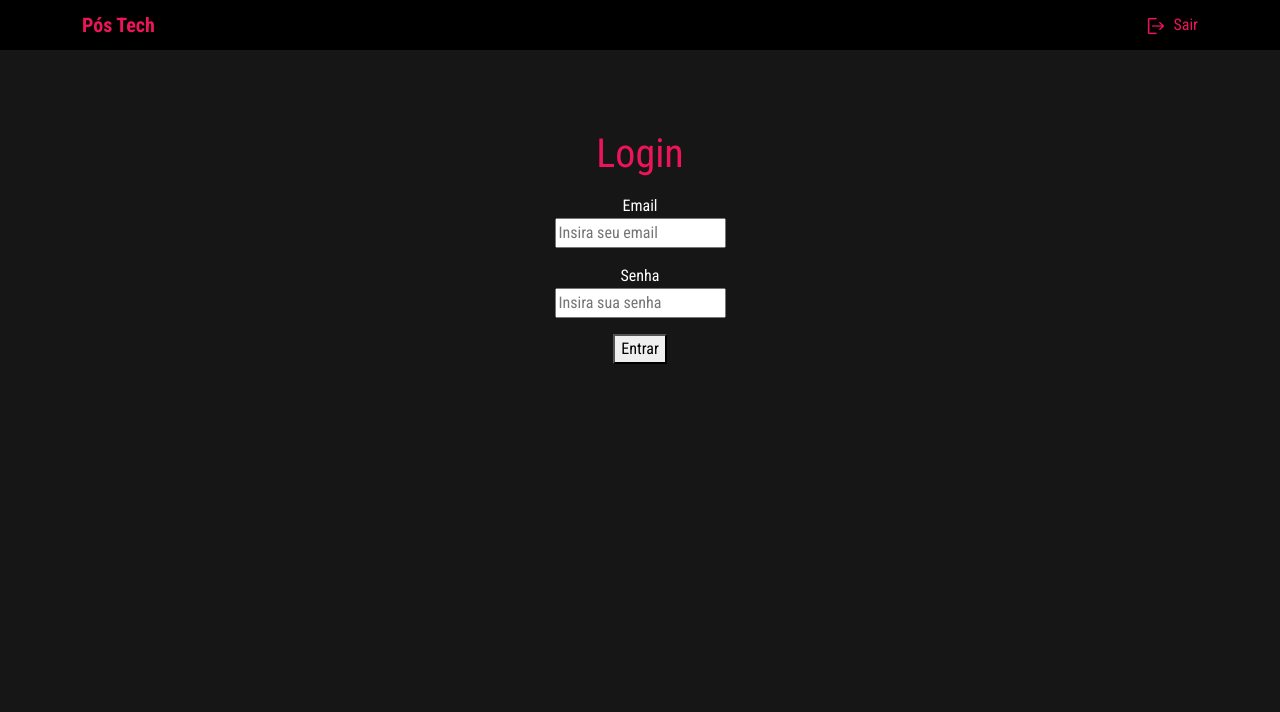
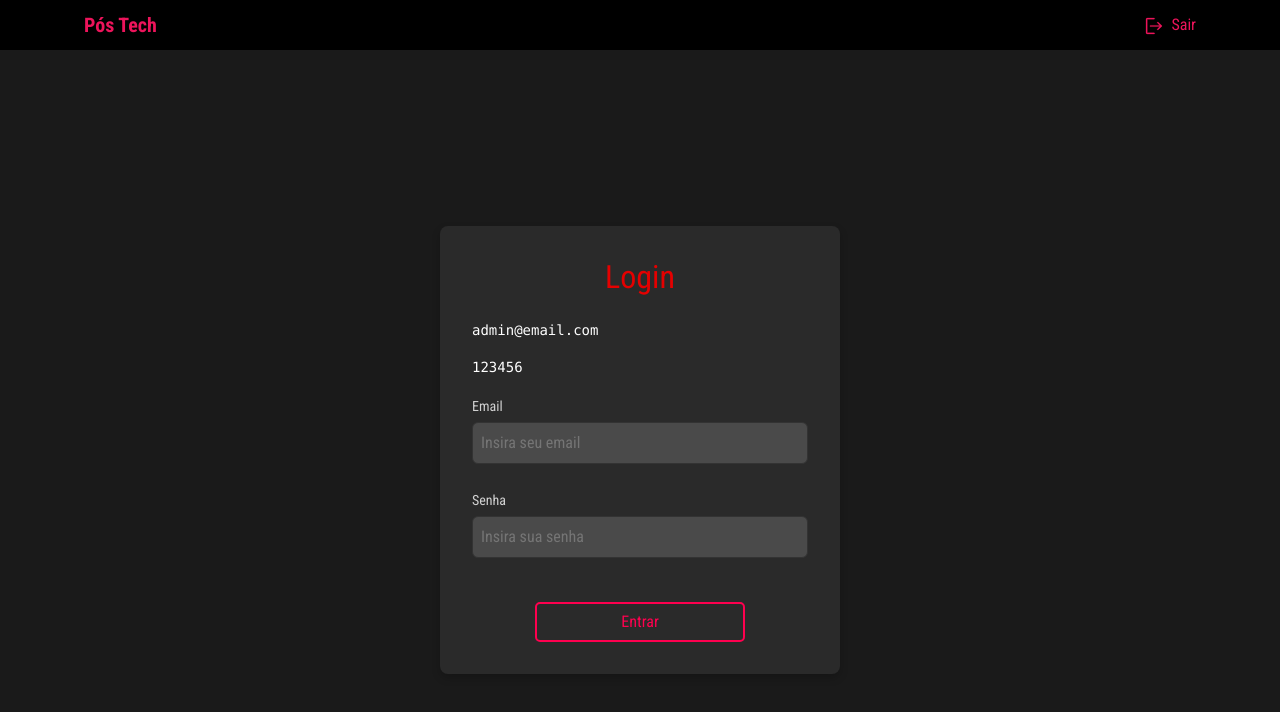
Before and after one commit to techchallengegroup28/TechChallengeFase3, a Next.js app: page /login in a window 1280 px wide. Shown: the top 712 px of the page. Built offline with nearby package versions, Linux system fonts and the light colour scheme.

Commit message:
Criação da janela Login Criação da janela de cadastrar post Criação da janela de detalhes do post Prototipo da janela de editar

```diff
--- a/package.json
+++ b/package.json
@@ -11,12 +11,14 @@
   "dependencies": {
     "bootstrap": "^5.3.3",
     "formik": "^2.4.6",
+    "js-cookie": "^3.0.5",
     "next": "14.2.9",
     "react": "^18",
     "react-dom": "^18",
     "yup": "^1.4.0"
   },
   "devDependencies": {
+    "@types/js-cookie": "^3.0.6",
     "@types/node": "^20",
     "@types/react": "^18",
     "@types/react-dom": "^18",
--- a/src/app/login/page.tsx
+++ b/src/app/login/page.tsx
@@ -1,8 +1,12 @@
 "use client";
 
+import Cookie from "js-cookie";
+import { useState } from "react";
 import React from 'react';
 import { Formik, Form, Field, ErrorMessage, FormikHelpers } from 'formik';
 import * as Yup from 'yup';
+import styles from '@/styles/modules/login.module.css';
+import { useRouter } from 'next/navigation';
 
 interface LoginFormValues {
 	email: string;
@@ -14,69 +18,115 @@ const validationSchema = Yup.object({
 		.email('Email inválido')
 		.required('Campo obrigatório'),
 	password: Yup.string()
-		.min(6, 'A senha deve ter no mínimo 6 caracteres')
 		.required('Campo obrigatório'),
 });
 
 export default function Login() {
 
-	const handleSubmit = (values: LoginFormValues, { setSubmitting }: FormikHelpers<LoginFormValues>) => {
+	const [errorMessage] = useState<string | null>(null);
+	const router = useRouter()
 
-		console.log('Valores do Formulário:', values);
+	const handleSubmit = async (values: LoginFormValues, { resetForm, setStatus  }: FormikHelpers<LoginFormValues>) => {
 
-		setTimeout(() => {
-			// Simulação de uma requisição para a API
-			setSubmitting(false);
-			alert('Login realizado com sucesso!');
-		}, 1000);
+		try {
+			const response = await fetch('http://localhost:3000/api/auth/login', {
+				method: 'POST',
+				headers: {
+					Accept: 'application/json',
+					'Content-Type': 'application/json',
+				},
+				body: JSON.stringify(values),
+			})
 
+			const data = await response.json();
+
+			if (!response.ok) {
+				setStatus({ error: 'Erro ao fazer login. Verifique suas credenciais e tente novamente.' });
+				return;
+			}
+
+			Cookie.set('accessToken', data.accessToken, { expires: 1 })
+			router.push('/admin')
+		} catch (err) {
+			resetForm();
+			setStatus({ error: 'Erro ao fazer login. Verifique suas credenciais e tente novamente.' });
+		}
 	};
 
-
 	return (
-		<section>
-			<div className='container'>
-				<div className="row justify-content-center">
-					<div className="col-12 col-md-8 text-center">
-						<h1 className='color-primary'>Login</h1>
+		<div className={styles.container}>
+		  	<div className={styles.card}>
+				<h2 className={styles.title}>Login</h2>
+				<pre>
+					admin@email.com
+				</pre>
+				<pre>
+					123456
+				</pre>
 				<Formik
-							initialValues={{ email: '', password: '' }}
+			  		initialValues={{ email: "", password: "" }}
 			  		validationSchema={validationSchema}
 			  		onSubmit={handleSubmit}
 				>
-							{({ isSubmitting }: { isSubmitting: boolean }) => (
+					{({ isSubmitting }) => (
 					<Form>
-									<div className='mt-3'>
-										<label htmlFor="email" className='d-block'>Email</label>
+						<div className="mb-4">
+							<label htmlFor="email" className={styles.label}>
+							Email
+							</label>
+
 							<Field
 								type="email"
 								id="email"
 								name="email"
+								className={styles.input}
 								placeholder="Insira seu email"
 							/>
-										<ErrorMessage name="email" component="div" className="error" />
+							<ErrorMessage
+								name="email"
+								component="div"
+								className={styles.errorMessage}
+							/>
 						</div>
 
-									<div className='mt-3'>
-										<label htmlFor="password" className='d-block'>Senha</label>
+						<div className="mb-6">
+							<label htmlFor="password" className={styles.label}>
+								Senha
+							</label>
+
 							<Field
 								type="password"
 								id="password"
 								name="password"
+								className={styles.input}
 								placeholder="Insira sua senha"
 							/>
-										<ErrorMessage name="password" component="div" className="error" />
+							<ErrorMessage
+								name="password"
+								component="div"
+								className={styles.errorMessage}
+							/>
 						</div>
 
-									<button type="submit" disabled={isSubmitting} className='mt-3'>
-										Entrar
+						{errorMessage && (
+							<div className={styles.errorText}>
+								{errorMessage}
+							</div>
+						)}
+
+						<div className={styles.buttonWrapper}>
+							<button
+								type="submit"
+								className={styles.button}
+								disabled={isSubmitting}
+							>
+								{isSubmitting ? "Entrando..." : "Entrar"}
 							</button>
+						</div>
 					</Form>
 					)}
 				</Formik>
 			</div>
 		</div>
-			</div>
-		</section>
 	);
 }
--- a/src/styles/globals.css
+++ b/src/styles/globals.css
@@ -28,7 +28,6 @@ section {
   cursor: none;
 }
 
-
 .color-primary {
   color: var(--primary-color);
 }
@@ -48,3 +47,10 @@ section {
 .error{
   color: var(--primary-color);
 }
+
+.container {
+  width: 90%;
+  max-width: 1200px;
+  margin: 0 auto;
+  padding: 20px;
+}
```
Also changed, not shown: 1 other file (tests, documents, lock files or other folders). Lines whose indentation alone changed are shown as unchanged.
